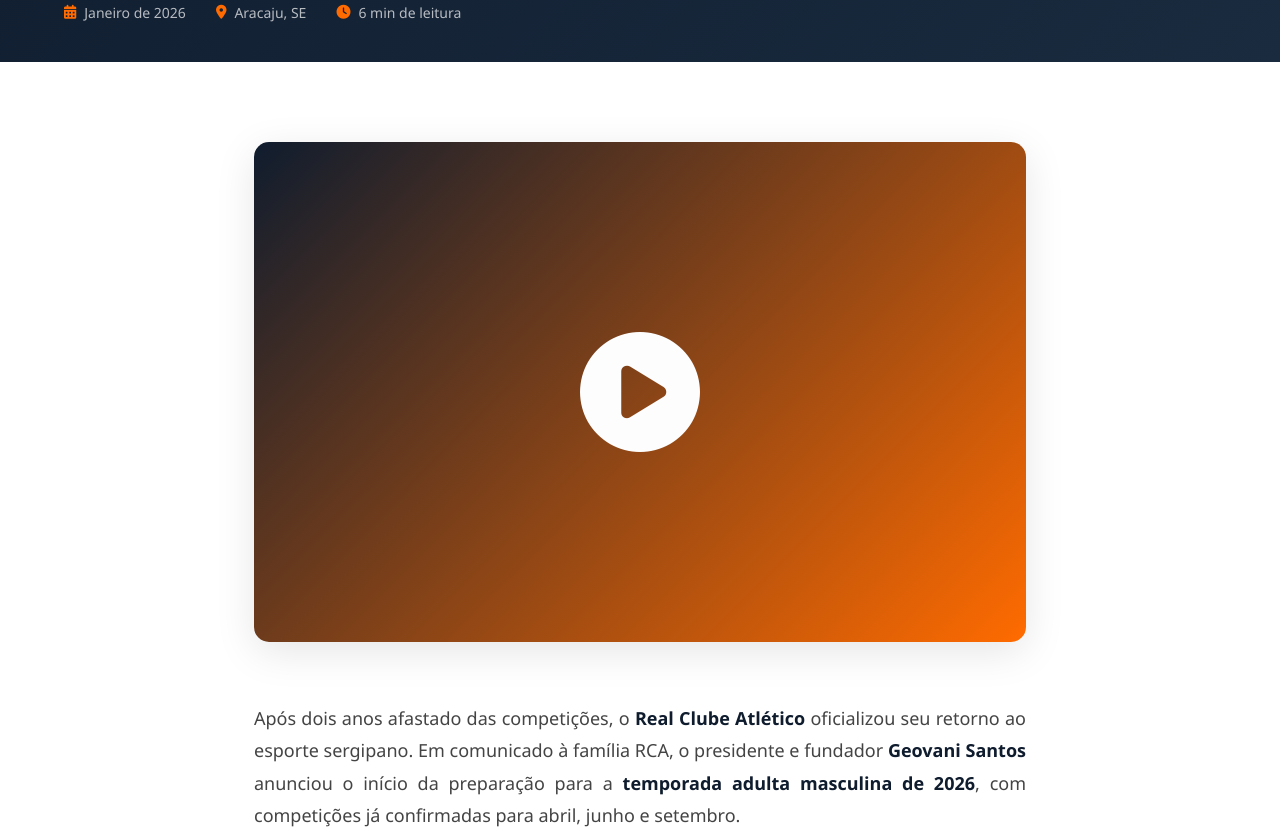
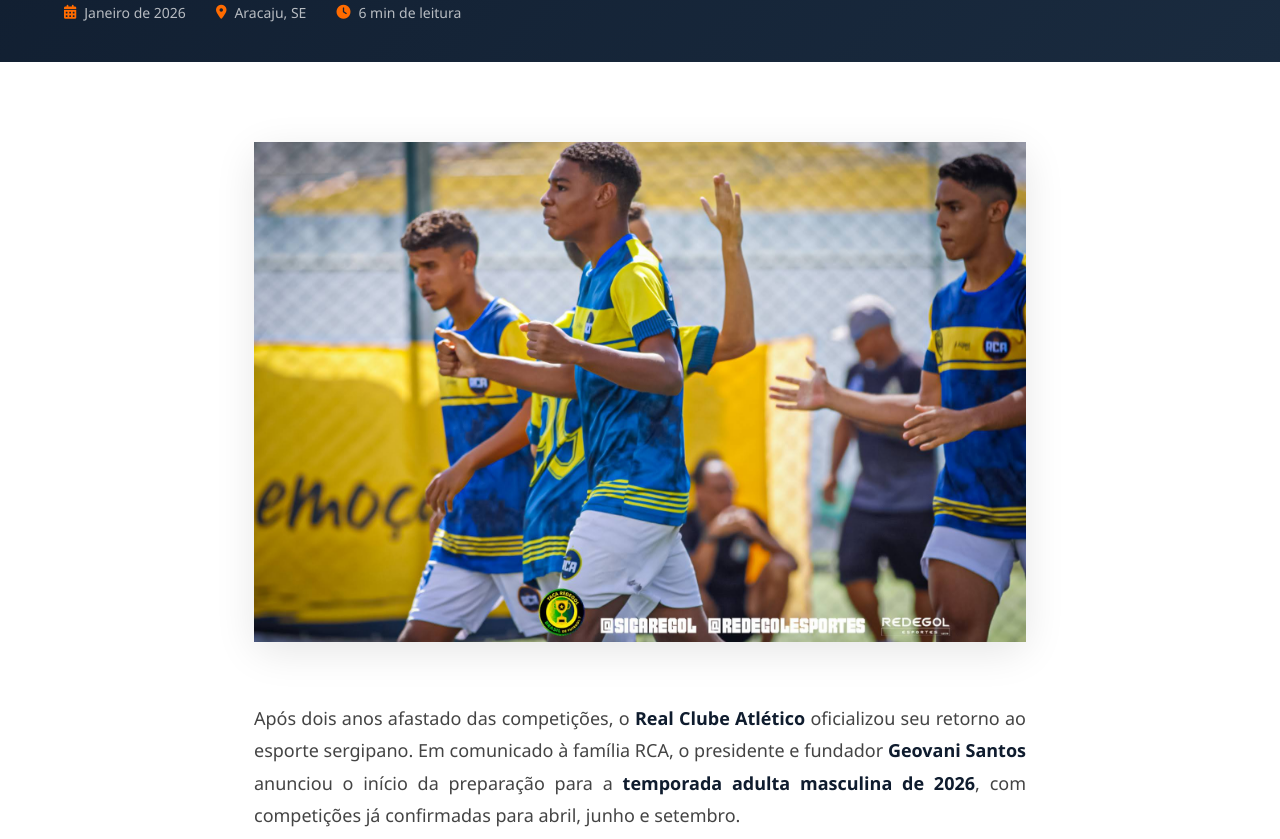
Before and after one commit to eusougeovani/oficialrca, a plain HTML site: page pages/news002.html in a window 1280 px wide. Shown: the part 527-1366 px from the top of the page. Drawn offline with Linux system fonts and the light colour scheme.

Commit message:
Update featured image in news002.html

```diff
--- a/pages/news002.html
+++ b/pages/news002.html
@@ -880,7 +880,7 @@
 
     <div class="article-container">
         <div class="article-featured-img">
-            <i class="fas fa-play-circle"></i>
+            <img src="images/news/news002.JPG" alt="Notícia RCA" style="width: 100%; height: 100%; object-fit: cover;">
         </div>
 
         <div class="article-content">
```
